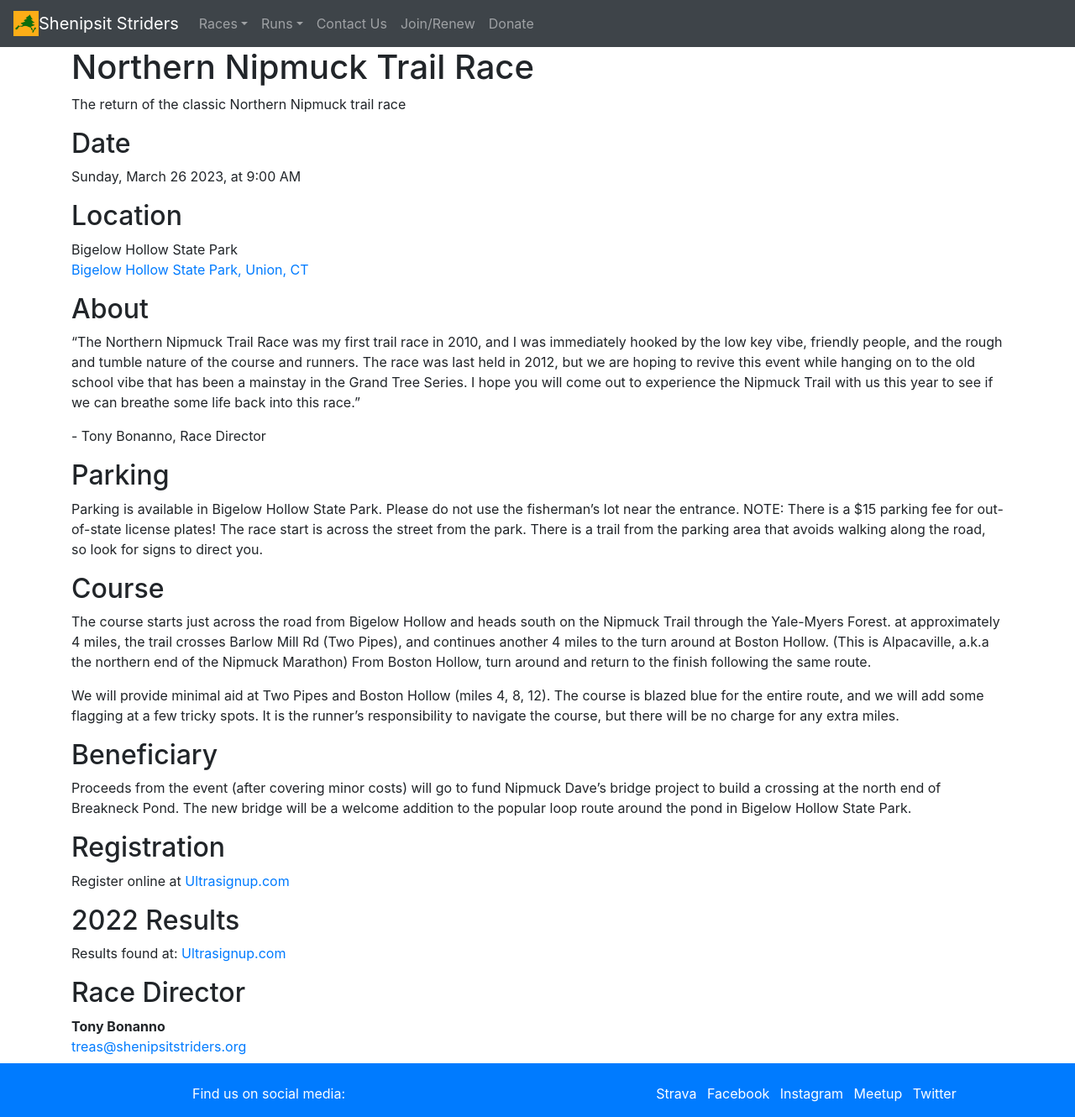
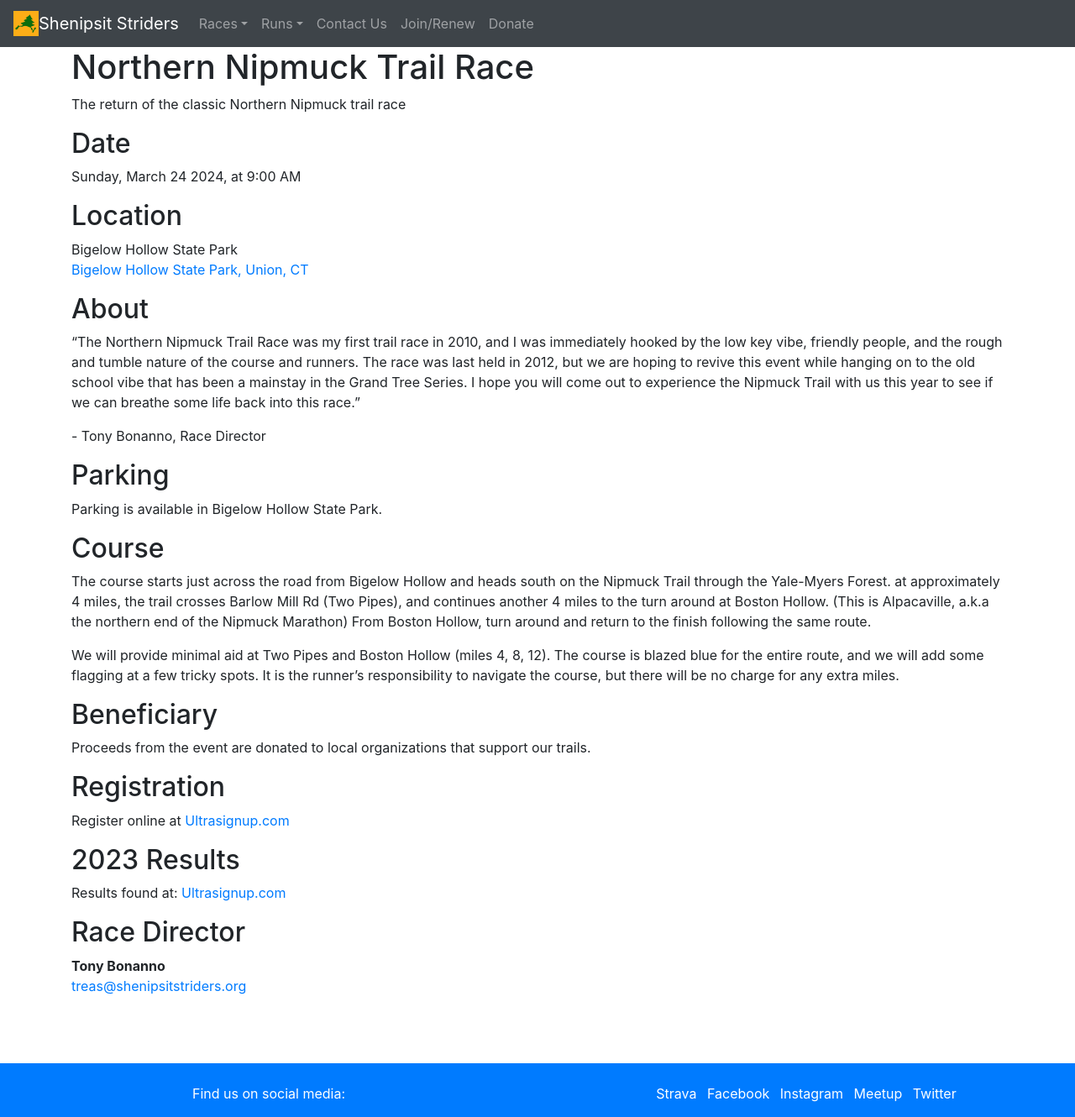
Before and after one commit to ShenipsitStriders/ShenipsitStriders.github.io, a Jekyll site: the page built from _club-races/northern-nipmuck-trail-race.md, in a window 1280 px wide and 1330 px high. Shown: the whole window at 84% size. Built offline with Jekyll 4.4.1, drawn with Linux system fonts in a browser that asks for light colours.

Commit message:
Update Northern Nipmuck 2024 info

```diff
--- a/_club-races/northern-nipmuck-trail-race.md
+++ b/_club-races/northern-nipmuck-trail-race.md
@@ -3,8 +3,8 @@
 title: Northern Nipmuck Trail Race
 description: The return of the classic Northern Nipmuck trail race
 event:
-  - name: Soapstone Mountain 24k
-    date: "2023-03-26T09:00:00-04:00"
+  - name: Northern Nipmuck Trail Race
+    date: "2024-03-24T09:00:00-04:00"
 image: striders3.jpg
 location:
   - address: Bigelow Hollow State Park, Union, CT
@@ -28,10 +30,7 @@
 
 ## Parking
 
-Parking is available in Bigelow Hollow State Park. Please do not use the fisherman's lot near the entrance.
-NOTE: There is a $15 parking fee for out-of-state license plates!
-The race start is across the street from the park. There is a trail from the parking area that avoids walking along the road, so look for signs to direct you.
-
+Parking is available in Bigelow Hollow State Park.
 
 ## Course
 
@@ -41,4 +40,4 @@
 
 ## Beneficiary
 
-Proceeds from the event (after covering minor costs) will go to fund Nipmuck Dave's bridge project to build a crossing at the north end of Breakneck Pond. The new bridge will be a welcome addition to the popular loop route around the pond in Bigelow Hollow State Park.
+Proceeds from the event are donated to local organizations that support our trails.
```
Also changed, not shown: other parts of _club-races/northern-nipmuck-trail-race.md (+2 -0 lines).
